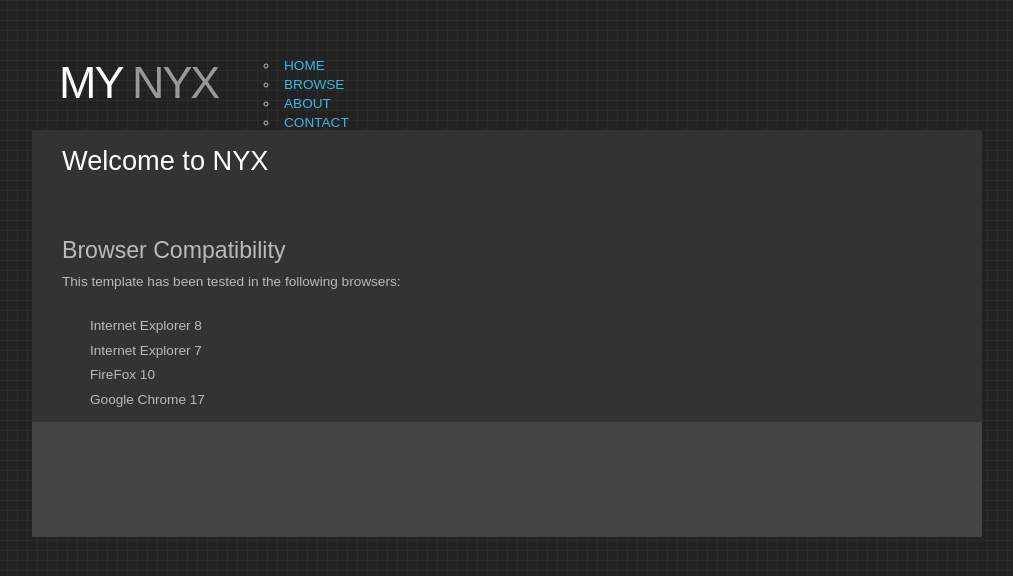
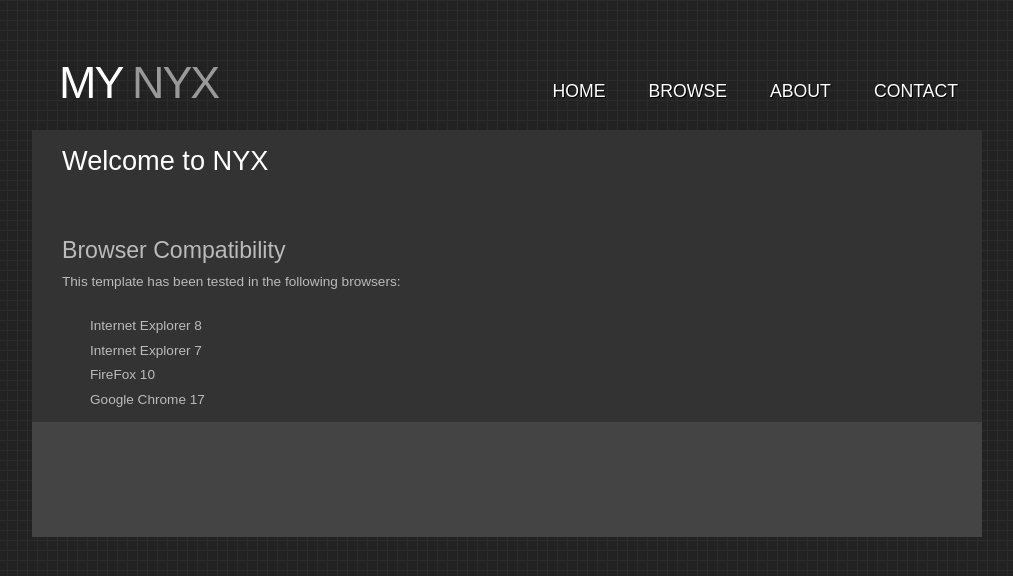
Before and after one commit to akkotnala/abhi_new, a plain HTML site: page index.html in a window 1280 px wide. Shown: the whole page, without its empty margins (133-1146 px from the left). Drawn offline with Linux system fonts and the light colour scheme; a web font is replaced by a local one.

Commit message:
Update index.html

```diff
--- a/index.html
+++ b/index.html
@@ -385,7 +385,7 @@
 <html>
 
 <head>
-  <link href="https://github.com/akkotnala/abhi_new/blob/master/style.css" rel="stylesheet" type="text/css"/>
+  <link href="style.css" rel="stylesheet" type="text/css"/>
   <title>Nyx WORK</title>
     <title>my portfolio</title>
   <meta name="description" content="website description" />
@@ -399,7 +399,7 @@
     <header>
       <div id="logo"><h1>MY<a href="#"> NYX</a></h1></div>
       <nav>
-        <ul>
+        <ul class="lavaLampWithImage" id="lava_menu">
           <li class="current"><a href="index.html">HOME</a></li>
           <li><a href="about.html">BROWSE</a></li>
           <li><a href="portfolio.html">ABOUT</a></li>
```
